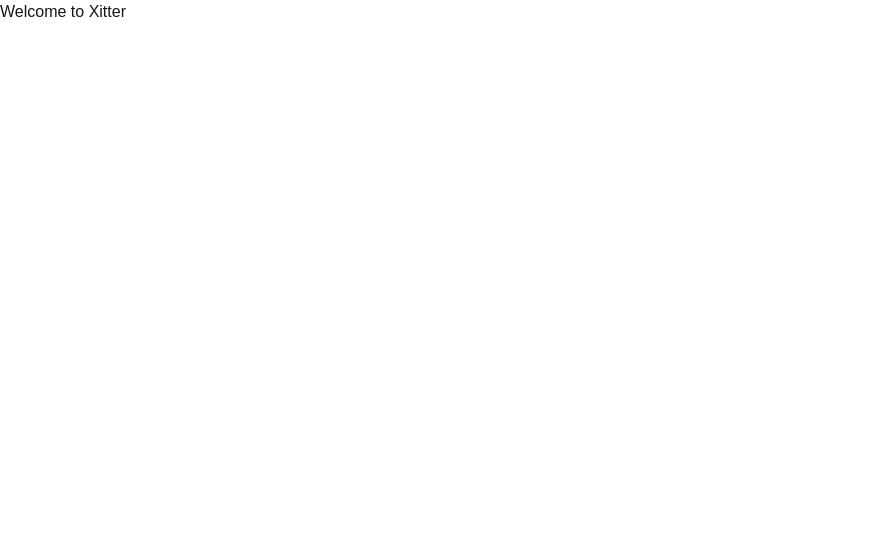
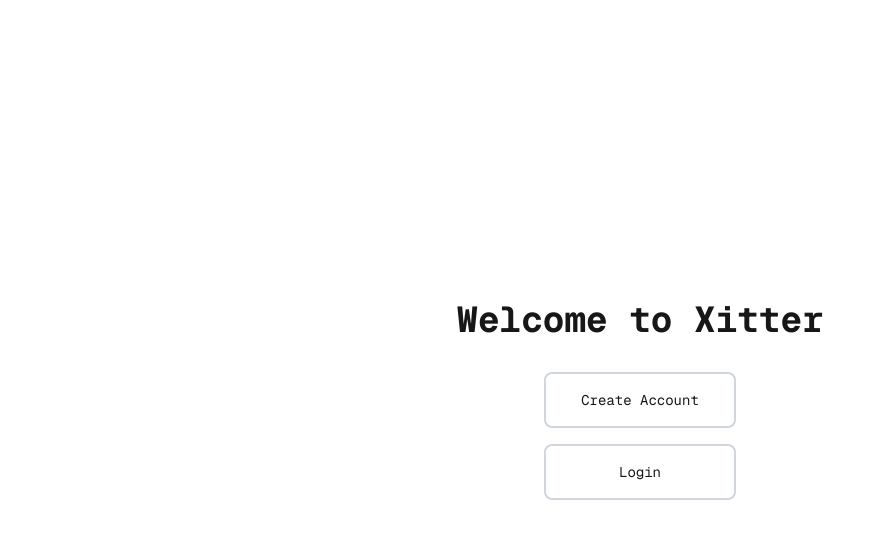
Before and after one commit to tomohiro11/xitter-frontend, a Next.js app: page /welcome in a window 1280 px wide. Shown: the top 538 px of the page, without its empty margins (0-886 px from the left). Built offline with nearby package versions, Linux system fonts and the light colour scheme.

Commit message:
add: add buttons to the welcome page

```diff
--- a/src/app/welcome/page.tsx
+++ b/src/app/welcome/page.tsx
@@ -1,3 +1,22 @@
+import Button from '@/ui/button';
+
 export default function Welcome() {
-  return <div>Welcome to Xitter</div>;
+  return (
+    <main className="flex min-h-screen flex-col items-center justify-center p-24">
+      <div className="max-w-5xl w-full font-mono text-sm">
+        <h1 className="text-4xl font-bold mb-8 text-center">
+          Welcome to Xitter
+        </h1>
+
+        <div className="flex flex-col gap-4 items-center">
+          <Button>
+            Create Account
+          </Button>
+          <Button>
+            Login
+          </Button>
+        </div>
+      </div>
+    </main>
+  );
 }
```
